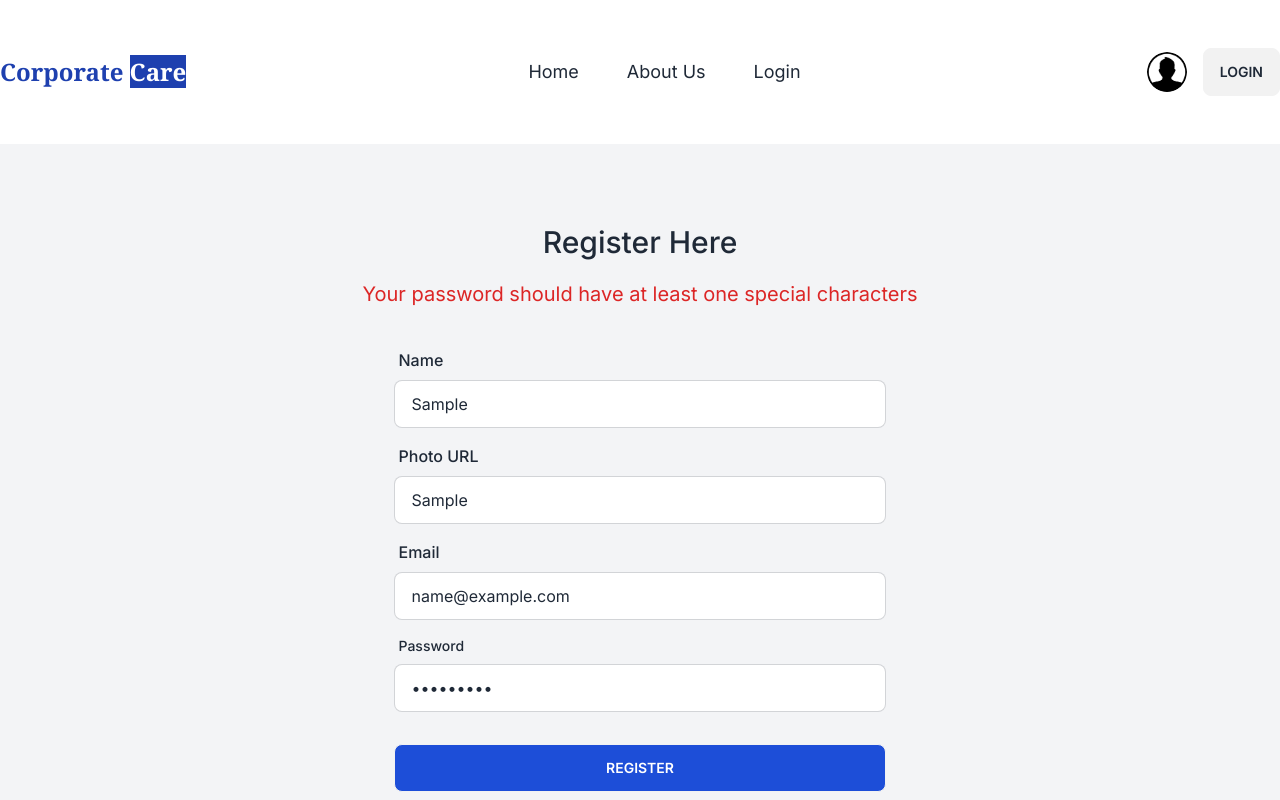
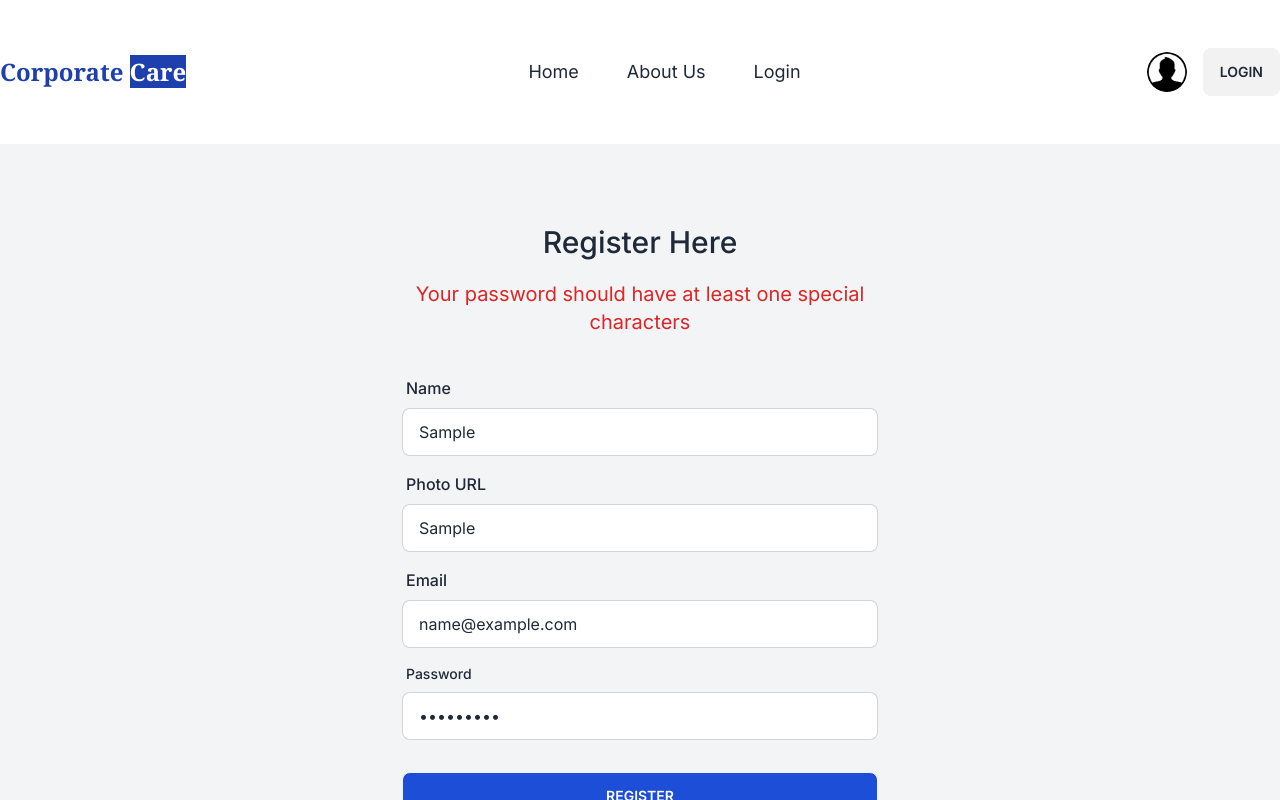
Before and after one commit to searchsakib/corporate-care, a React (Vite) app: page /register in a window 1280 px wide. Both pictures are taken after typing "Sample", "Sample", "name@example.com", "Sample123" into the empty fields and a click on the button "REGISTER". Shown: the top 800 px of the page. Built offline with nearby package versions, Linux system fonts and the light colour scheme; no server answers.

Commit message:
bug fixed in login & registration page

```diff
--- a/src/components/Login/Login.jsx
+++ b/src/components/Login/Login.jsx
@@ -33,6 +33,8 @@ const Login = () => {
     const email = form.get('email');
     const password = form.get('password');
 
+    setLogError('');
+
     signIn(email, password)
       .then((res) => {
         console.log(res.user);
@@ -50,7 +52,9 @@ const Login = () => {
       <div className="mx-auto w-5/12 min-w-fit ">
         <h2 className="text-3xl font-medium my-5 text-center">Login Here</h2>
         {logError && (
-          <p className="text-red-600 text-center text-xl"> {logError} </p>
+          <div className="text-red-600 text-center text-xl max-w-[540px] mx-auto">
+            <p> {logError} </p>
+          </div>
         )}
         <form onSubmit={handleLogin} className="card-body">
           <div className="form-control">
--- a/src/components/Register/Register.jsx
+++ b/src/components/Register/Register.jsx
@@ -65,7 +65,9 @@ const Register = () => {
             Register Here
           </h2>
           {regError && (
-            <p className="text-red-600 text-center text-xl"> {regError} </p>
+            <div className="text-red-600 text-center text-xl max-w-[540px] mx-auto">
+              <p> {regError} </p>
+            </div>
           )}
           <form onSubmit={handleRegister} className="card-body">
             <div className="form-control">
```
